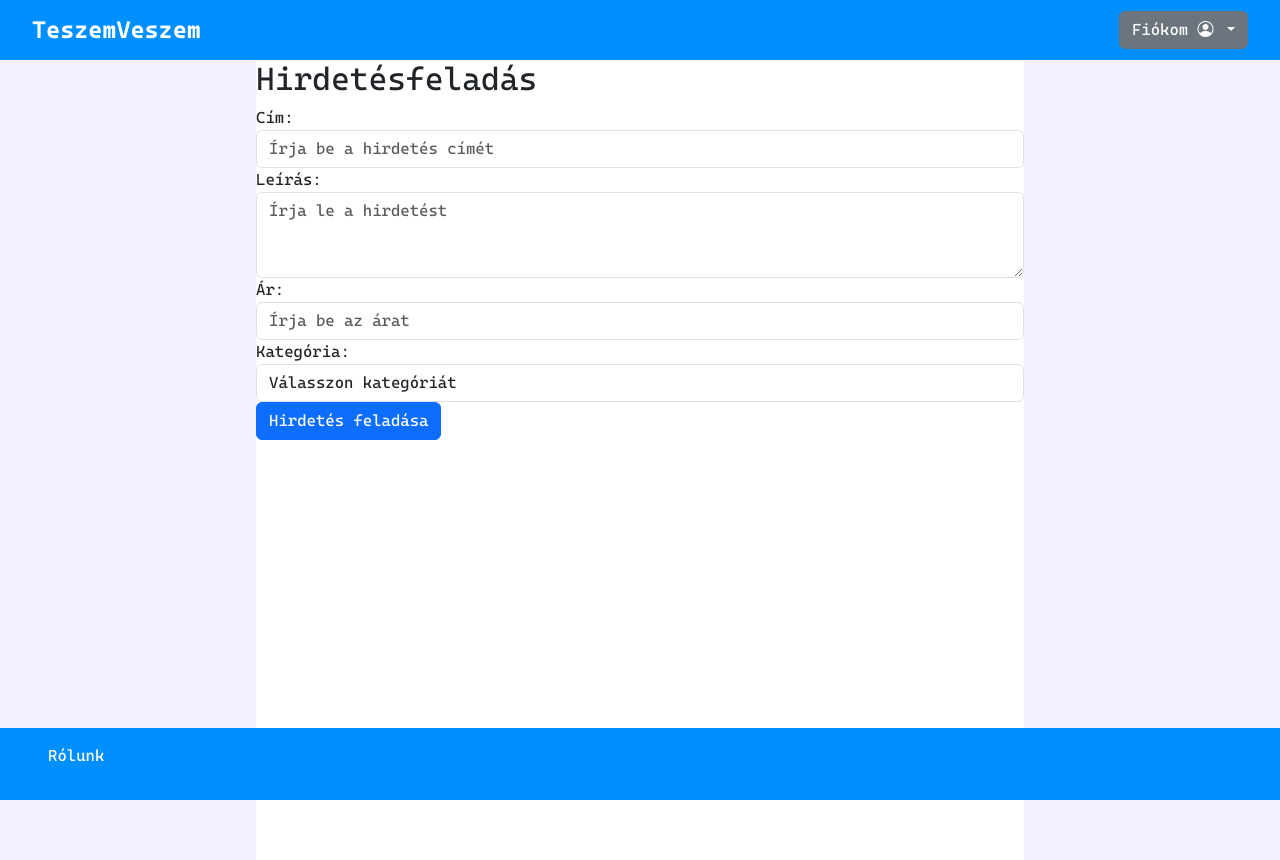
After one commit to AAdam98/TeszemVeszem, a Flask app: page /hirdetes/hirdetesfeladas in a window 1280 px wide. The commit adds this page. Run offline with Flask 3, Linux system fonts and the light colour scheme.

Commit message:
new_adv.html létrehozva, alap sémával, title

```diff
--- a/website/templates/about.html
+++ b/website/templates/about.html
@@ -1,5 +1,5 @@
 {% extends "base.html" %}
-{%block title %} TeszemVeszem {% endblock %}
+{%block title %} Rólunk {% endblock %}
 
 {%block content%}
 
--- a/website/templates/home.html
+++ b/website/templates/home.html
@@ -42,5 +42,11 @@
     </div>
 </div>
 
+<div class="position-relative">
+    <div class="position-absolute top-0 start-50 translate-middle-x">
+        <a href="/hirdetes/hirdetesfeladas"><button type="button" class="btn btn-primary btn-lg">Hírdetésfeladás</button></a>
+    </div>
+</div>
+
 
 {%endblock%}
--- a/website/templates/login.html
+++ b/website/templates/login.html
@@ -1,5 +1,5 @@
 {% extends 'base.html' %}
-{% block title %} TeszemVeszem - Bejelentkezés {%endblock%}
+{% block title %} Bejelentkezés {%endblock%}
 
 {%block content%}
 
--- /dev/null
+++ b/website/templates/new_adv.html
@@ -0,0 +1,49 @@
+{% extends "base.html" %} {%block title %} Hírdetésfeladás {% endblock %}
+{%block content%}
+
+<div class="">
+  <h2>Hirdetésfeladás</h2>
+  <form>
+    <div class="form-group">
+      <label for="title">Cím:</label>
+      <input
+        type="text"
+        class="form-control"
+        id="title"
+        placeholder="Írja be a hirdetés címét"
+      />
+    </div>
+    <div class="form-group">
+      <label for="description">Leírás:</label>
+      <textarea
+        class="form-control"
+        id="description"
+        rows="3"
+        placeholder="Írja le a hirdetést"
+      ></textarea>
+    </div>
+    <div class="form-group">
+      <label for="price">Ár:</label>
+      <input
+        type="text"
+        class="form-control"
+        id="price"
+        placeholder="Írja be az árat"
+      />
+    </div>
+    <div class="form-group">
+      <label for="category">Kategória:</label>
+      <select class="form-control" id="category">
+        <option value="">Válasszon kategóriát</option>
+        <option value="1">Elektronika</option>
+        <option value="2">Ruha</option>
+        <option value="3">Autó</option>
+        <option value="4">Ingatlan</option>
+        <!-- további kategóriák -->
+      </select>
+    </div>
+    <button type="submit" class="btn btn-primary">Hirdetés feladása</button>
+  </form>
+</div>
+
+{%endblock%}
--- a/website/templates/profile.html
+++ b/website/templates/profile.html
@@ -1,5 +1,5 @@
 {% extends "base.html" %}
-{%block title %} TeszemVeszem {% endblock %}
+{%block title %} Profilom {% endblock %}
 
 {%block content%}
 
--- a/website/templates/profile_passw.html
+++ b/website/templates/profile_passw.html
@@ -1,5 +1,5 @@
 {% extends "base.html" %}
-{%block title %} TeszemVeszem {% endblock %}
+{%block title %} Jelszó módosítás {% endblock %}
 
 {%block content%}
 
--- a/website/templates/signup.html
+++ b/website/templates/signup.html
@@ -1,5 +1,5 @@
 {% extends 'base.html' %}
-{% block title %} TeszemVeszem - Regisztráció {%endblock%}
+{% block title %} Regisztráció {%endblock%}
 {%block content%}
 <div class="login-box">
     <h2>Regisztráció</h2>
```
